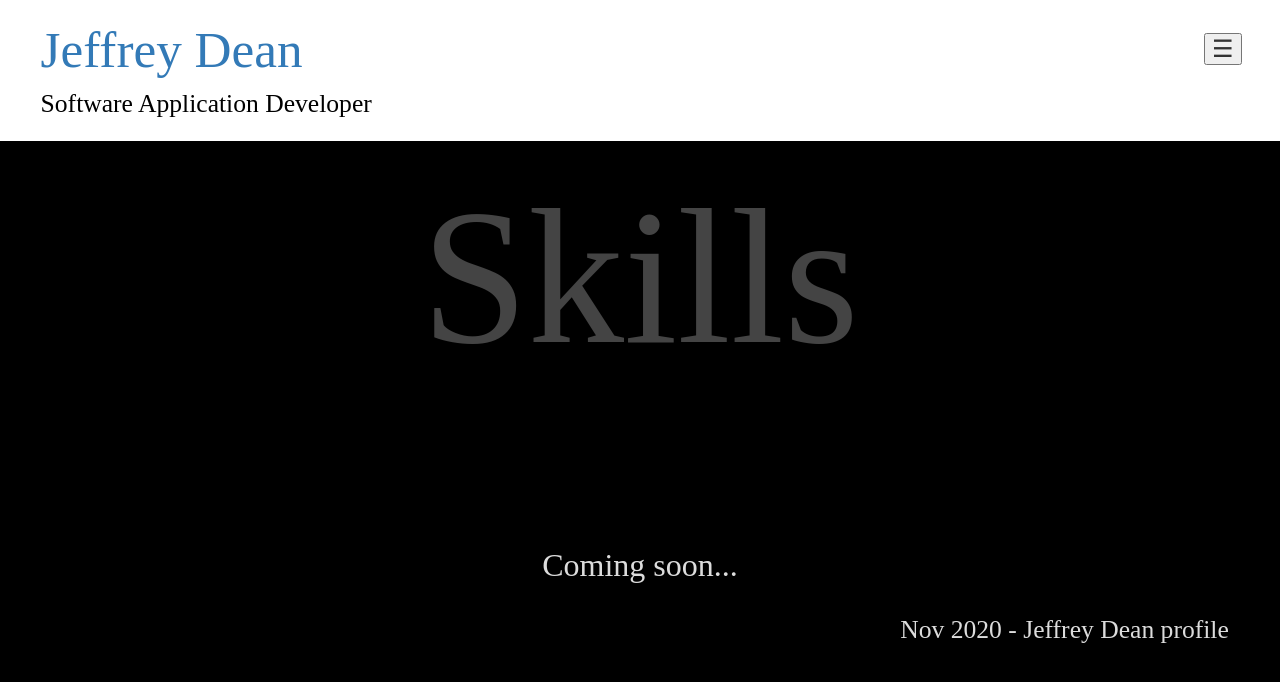
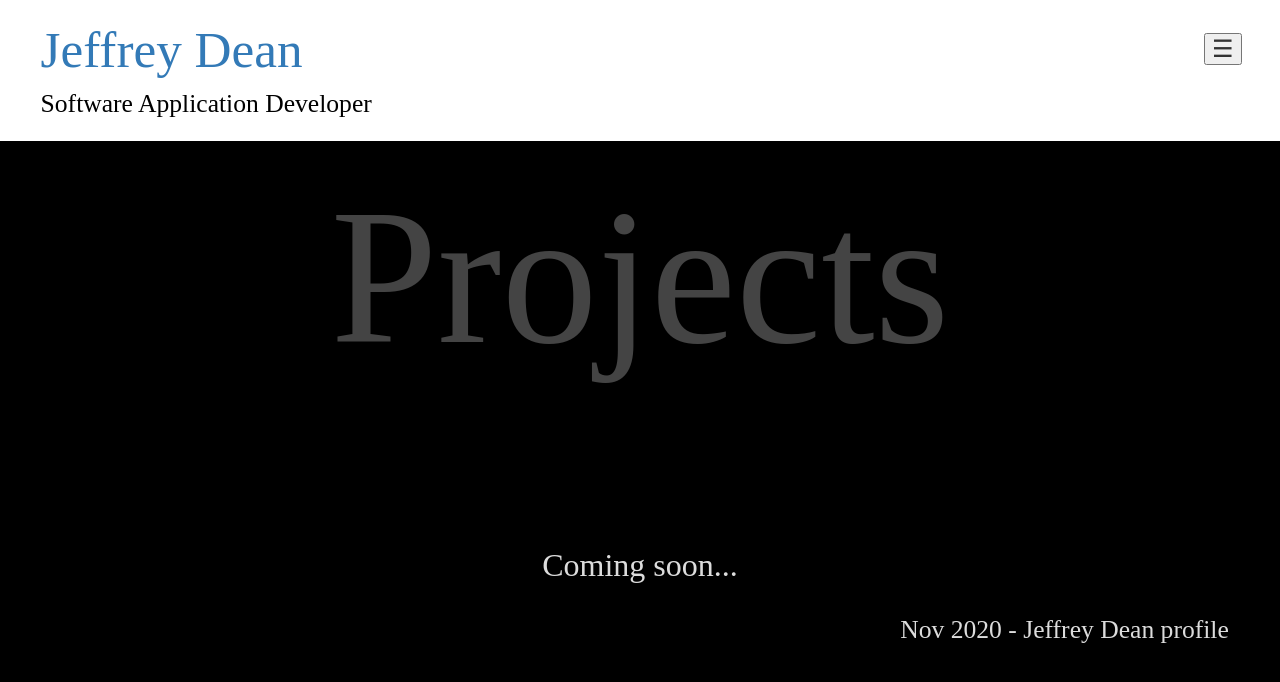
Before and after one commit to j-j-dean/myprofile2020, a plain HTML site: page projects.html in a window 1280 px wide. Shown: the top 682 px of the page. Drawn offline with nearby package versions, Linux system fonts and the light colour scheme.

Commit message:
Update projects.html

```diff
--- a/projects.html
+++ b/projects.html
@@ -44,7 +44,7 @@
 
   <section id="exp-main" class="bg-black">
     <section class="text-dark-gray">
-      <p id="exp-title-text">Skills</p>
+      <p id="exp-title-text">Projects</p>
     </section>
 
     <section id="exp-description">
```
